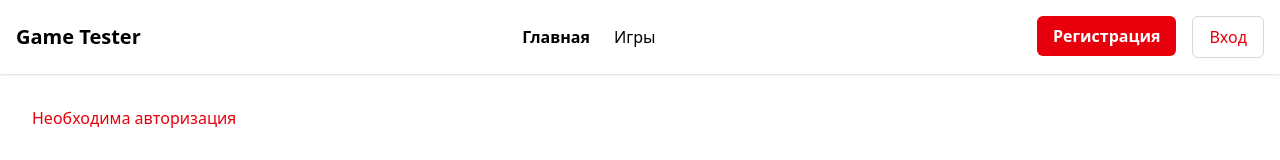
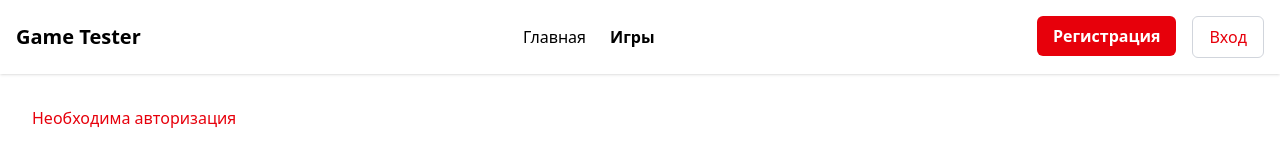
Before and after one commit to goonthug/goonthug_demo_frontend, a React (Vite) app: page /games in a window 1280 px wide. Shown: the top 160 px of the page. Built offline with nearby package versions, Linux system fonts and the light colour scheme.

Commit message:
Добавлено управление активными состояниями навигационных ссылок в компоненте Header

```diff
--- a/src/components/Header.jsx
+++ b/src/components/Header.jsx
@@ -1,15 +1,31 @@
-import React from "react";
-import { Link, useNavigate } from "react-router-dom";
+import { Link, useNavigate, useLocation } from "react-router-dom";
 import { observer } from "mobx-react-lite";
 import { useAuth } from "../context/AuthContext.jsx";
 
 const Header = observer(() => {
   const { authStore } = useAuth();
   const navigate = useNavigate();
+  const location = useLocation();
 
   const handleLogout = () => {
     authStore.logout();
     navigate("/");
+  };
+
+  const isActive = (path) => {
+    if (path === "/" && location.pathname === "/") {
+      return true;
+    }
+    if (path !== "/" && location.pathname.startsWith(path)) {
+      return true;
+    }
+    return false;
+  };
+
+  const getNavLinkClass = (path) => {
+    const baseClass = "text-black hover:text-gray-700 transition-colors";
+    const activeClass = "font-bold";
+    return isActive(path) ? `${baseClass} ${activeClass}` : baseClass;
   };
 
   return (
@@ -21,20 +37,20 @@ const Header = observer(() => {
           </Link>
         </div>
         <nav className="hidden md:flex space-x-6">
-          <Link to="/" className="text-black font-bold hover:text-gray-700">
+          <Link to="/" className={getNavLinkClass("/")}>
             Главная
           </Link>
-          <Link to="/games" className="text-black hover:text-gray-700">
+          <Link to="/games" className={getNavLinkClass("/games")}>
             Игры
           </Link>
           {authStore.token && (
-            <Link to="/feedback" className="text-black hover:text-gray-700">
+            <Link to="/feedback" className={getNavLinkClass("/feedback")}>
               Отзывы
             </Link>
           )}
 
           {authStore.token && (
-            <Link to="/dashboard" className="text-black hover:text-gray-700">
+            <Link to="/dashboard" className={getNavLinkClass("/dashboard")}>
               Профиль
             </Link>
           )}
```
